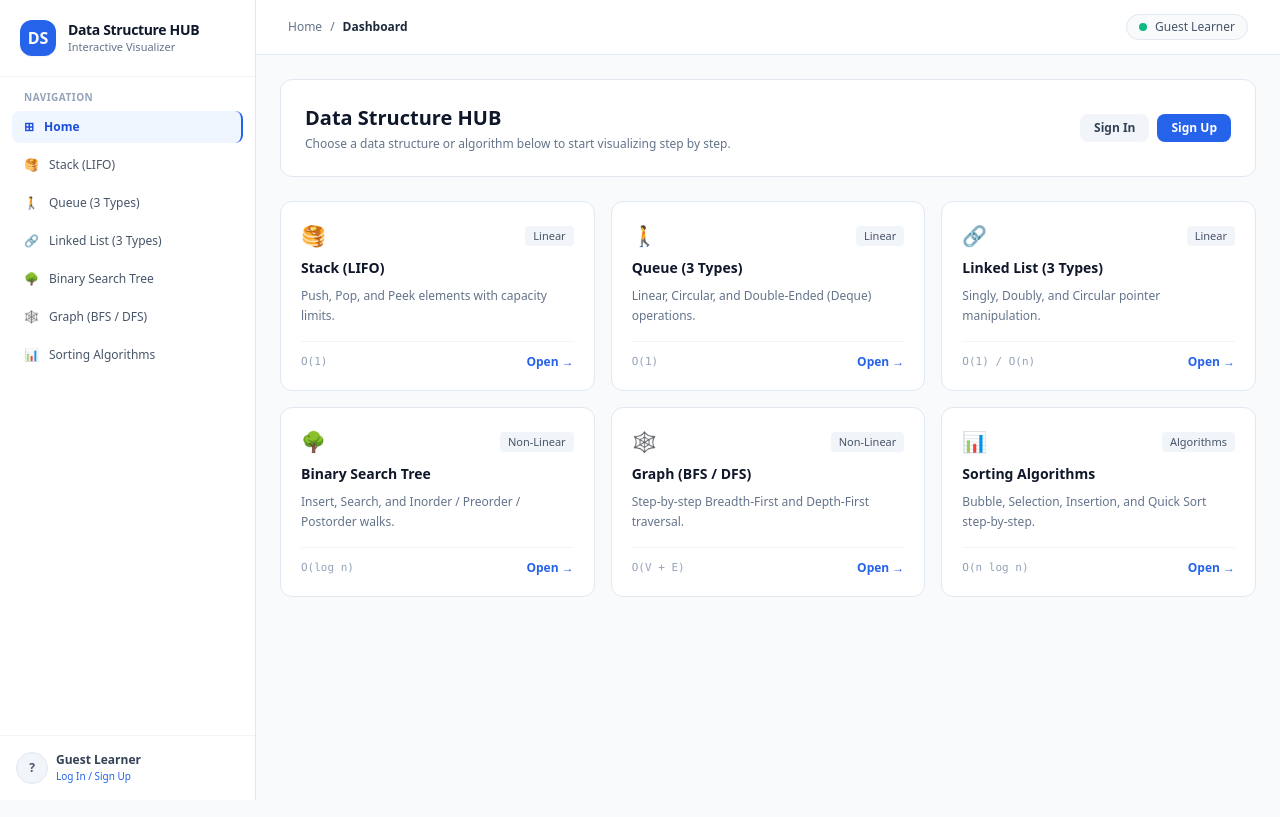
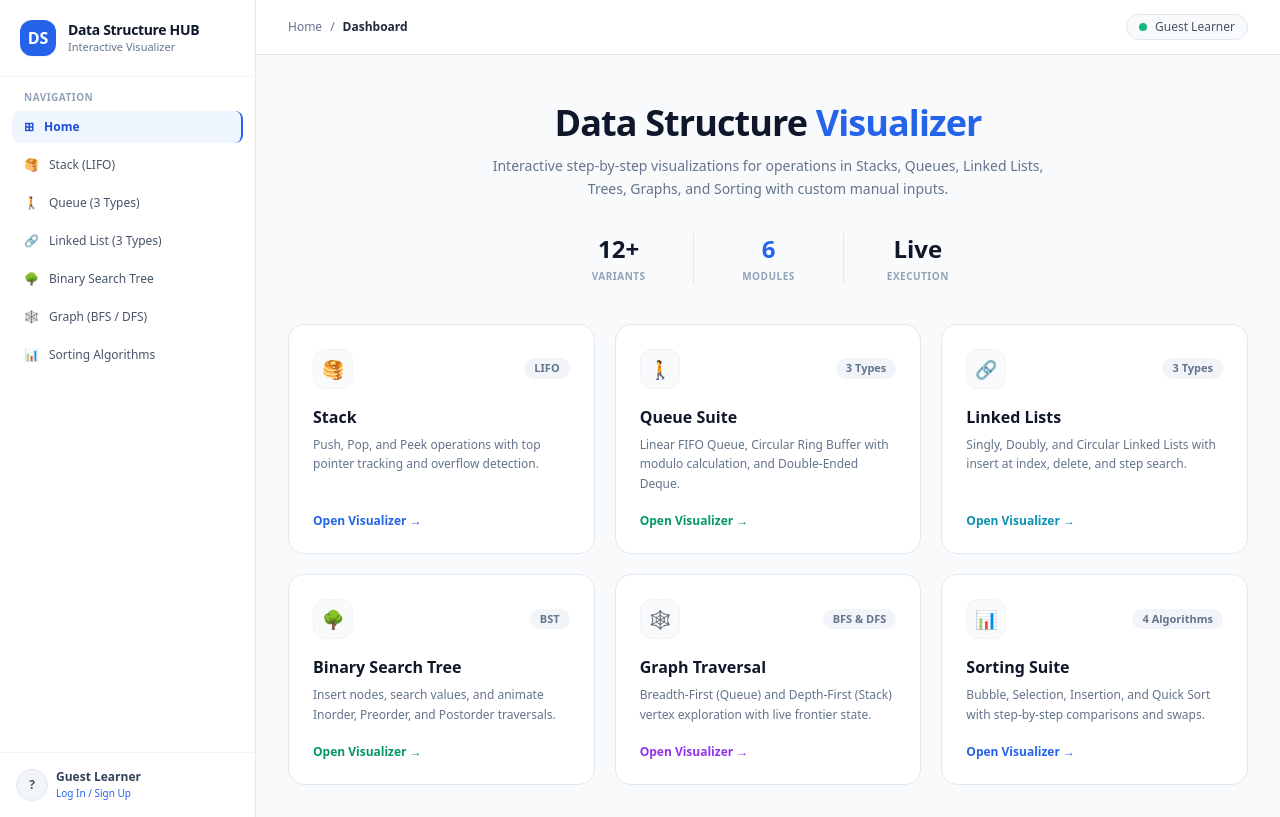
Before and after one commit to vaishnavigiri1210/Data-Structures-Hub, a Next.js app: page / in a window 1280 px wide. Built offline with nearby package versions, Linux system fonts and the light colour scheme; no server answers.

Commit message:
Update Home dashboard with BST, Graph, and Sorting cards

```diff
--- a/app/page.tsx
+++ b/app/page.tsx
@@ -1,129 +1,124 @@
 "use client";
 
 import Link from "next/link";
-import { useEffect, useState } from "react";
-import { getStoredUser } from "@/lib/supabaseClient";
 
-const MODULES = [
+const CARDS = [
   {
-    title: "Stack (LIFO)",
-    tag: "Linear",
-    desc: "Push, Pop, and Peek elements with capacity limits.",
+    title: "Stack",
+    badge: "LIFO",
+    icon: "🥞",
+    desc: "Push, Pop, and Peek operations with top pointer tracking and overflow detection.",
     href: "/visualizer/stack",
-    icon: "🥞",
-    complexity: "O(1)",
+    linkColor: "text-blue-600",
   },
   {
-    title: "Queue (3 Types)",
-    tag: "Linear",
-    desc: "Linear, Circular, and Double-Ended (Deque) operations.",
+    title: "Queue Suite",
+    badge: "3 Types",
+    icon: "🚶",
+    desc: "Linear FIFO Queue, Circular Ring Buffer with modulo calculation, and Double-Ended Deque.",
     href: "/visualizer/queue",
-    icon: "🚶",
-    complexity: "O(1)",
+    linkColor: "text-emerald-600",
   },
   {
-    title: "Linked List (3 Types)",
-    tag: "Linear",
-    desc: "Singly, Doubly, and Circular pointer manipulation.",
+    title: "Linked Lists",
+    badge: "3 Types",
+    icon: "🔗",
+    desc: "Singly, Doubly, and Circular Linked Lists with insert at index, delete, and step search.",
     href: "/visualizer/linked-list",
-    icon: "🔗",
-    complexity: "O(1) / O(n)",
+    linkColor: "text-cyan-600",
   },
   {
     title: "Binary Search Tree",
-    tag: "Non-Linear",
-    desc: "Insert, Search, and Inorder / Preorder / Postorder walks.",
+    badge: "BST",
+    icon: "🌳",
+    desc: "Insert nodes, search values, and animate Inorder, Preorder, and Postorder traversals.",
     href: "/visualizer/tree",
-    icon: "🌳",
-    complexity: "O(log n)",
+    linkColor: "text-emerald-600",
   },
   {
-    title: "Graph (BFS / DFS)",
-    tag: "Non-Linear",
-    desc: "Step-by-step Breadth-First and Depth-First traversal.",
+    title: "Graph Traversal",
+    badge: "BFS & DFS",
+    icon: "🕸️",
+    desc: "Breadth-First (Queue) and Depth-First (Stack) vertex exploration with live frontier state.",
     href: "/visualizer/graph",
-    icon: "🕸️",
-    complexity: "O(V + E)",
+    linkColor: "text-purple-600",
   },
   {
-    title: "Sorting Algorithms",
-    tag: "Algorithms",
-    desc: "Bubble, Selection, Insertion, and Quick Sort step-by-step.",
+    title: "Sorting Suite",
+    badge: "4 Algorithms",
+    icon: "📊",
+    desc: "Bubble, Selection, Insertion, and Quick Sort with step-by-step comparisons and swaps.",
     href: "/visualizer/sorting",
-    icon: "📊",
-    complexity: "O(n log n)",
+    linkColor: "text-blue-600",
   },
 ];
 
 export default function HomePage() {
-  const [userName, setUserName] = useState<string | null>(null);
+  return (
+    <div className="p-8 max-w-6xl mx-auto">
+      {/* Centered Hero Title */}
+      <div className="text-center max-w-xl mx-auto pt-4 pb-8">
+        <h1 className="text-3xl sm:text-4xl font-extrabold text-slate-900 tracking-tight">
+          Data Structure <span className="text-blue-600">Visualizer</span>
+        </h1>
+        <p className="text-sm text-slate-500 mt-3 leading-relaxed">
+          Interactive step-by-step visualizations for operations in Stacks, Queues,
+          Linked Lists, Trees, Graphs, and Sorting with custom manual inputs.
+        </p>
 
-  useEffect(() => {
-    const user = getStoredUser();
-    if (user) {
-      setUserName(user.name || user.email.split("@")[0]);
-    }
-  }, []);
-
-  return (
-    <div className="p-6 max-w-6xl mx-auto space-y-6">
-      {/* Simple Header */}
-      <div className="bg-white border border-slate-200 rounded-xl p-6 flex flex-wrap items-center justify-between gap-4">
-        <div>
-          <h1 className="text-xl font-bold text-slate-900">
-            {userName ? `Welcome, ${userName}` : "Data Structure HUB"}
-          </h1>
-          <p className="text-xs text-slate-500 mt-1">
-            Choose a data structure or algorithm below to start visualizing step by step.
-          </p>
+        {/* 3-Column Metrics Row */}
+        <div className="grid grid-cols-3 divide-x divide-slate-200 max-w-md mx-auto mt-8">
+          <div className="px-4">
+            <div className="text-2xl font-extrabold text-slate-900">12+</div>
+            <div className="text-[10px] font-bold uppercase tracking-wider text-slate-400 mt-1">
+              Variants
+            </div>
+          </div>
+          <div className="px-4">
+            <div className="text-2xl font-extrabold text-blue-600">6</div>
+            <div className="text-[10px] font-bold uppercase tracking-wider text-slate-400 mt-1">
+              Modules
+            </div>
+          </div>
+          <div className="px-4">
+            <div className="text-2xl font-extrabold text-slate-900">Live</div>
+            <div className="text-[10px] font-bold uppercase tracking-wider text-slate-400 mt-1">
+              Execution
+            </div>
+          </div>
         </div>
-
-        {!userName && (
-          <div className="flex items-center gap-2">
-            <Link
-              href="/auth/login"
-              className="px-3.5 py-1.5 text-xs font-semibold text-slate-700 bg-slate-100 hover:bg-slate-200 rounded-lg"
-            >
-              Sign In
-            </Link>
-            <Link
-              href="/auth/signup"
-              className="px-3.5 py-1.5 text-xs font-semibold text-white bg-blue-600 hover:bg-blue-700 rounded-lg"
-            >
-              Sign Up
-            </Link>
-          </div>
-        )}
       </div>
 
-      {/* Clean 3x2 Module Grid */}
-      <div className="grid grid-cols-1 sm:grid-cols-2 lg:grid-cols-3 gap-4">
-        {MODULES.map((item) => (
+      {/* Clean White Cards Grid */}
+      <div className="grid grid-cols-1 md:grid-cols-3 gap-5 mt-2">
+        {CARDS.map((card) => (
           <Link
-            key={item.href}
-            href={item.href}
-            className="group bg-white border border-slate-200 hover:border-blue-500 rounded-xl p-5 transition-all flex flex-col justify-between gap-4"
+            key={card.href}
+            href={card.href}
+            className="group bg-white border border-slate-200 hover:border-blue-300 rounded-2xl p-6 shadow-2xs hover:shadow-md transition-all flex flex-col justify-between space-y-5"
           >
-            <div className="space-y-2">
+            <div className="space-y-4">
               <div className="flex items-center justify-between">
-                <span className="text-xl">{item.icon}</span>
-                <span className="text-[11px] font-medium px-2 py-0.5 rounded bg-slate-100 text-slate-600">
-                  {item.tag}
+                <div className="w-10 h-10 rounded-xl bg-slate-50 border border-slate-100 flex items-center justify-center text-lg">
+                  {card.icon}
+                </div>
+                <span className="text-[11px] font-semibold text-slate-500 bg-slate-100 px-2.5 py-0.5 rounded-full">
+                  {card.badge}
                 </span>
               </div>
-              <h2 className="text-sm font-bold text-slate-900 group-hover:text-blue-600">
-                {item.title}
-              </h2>
-              <p className="text-xs text-slate-500 leading-relaxed">
-                {item.desc}
-              </p>
+
+              <div>
+                <h2 className="text-base font-bold text-slate-900">
+                  {card.title}
+                </h2>
+                <p className="text-xs text-slate-500 mt-1.5 leading-relaxed">
+                  {card.desc}
+                </p>
+              </div>
             </div>
 
-            <div className="pt-3 border-t border-slate-100 flex items-center justify-between text-xs">
-              <span className="font-mono text-[11px] text-slate-400">
-                {item.complexity}
-              </span>
-              <span className="font-semibold text-blue-600">Open →</span>
+            <div className={`text-xs font-bold ${card.linkColor} group-hover:translate-x-0.5 transition-transform`}>
+              Open Visualizer →
             </div>
           </Link>
         ))}
```
